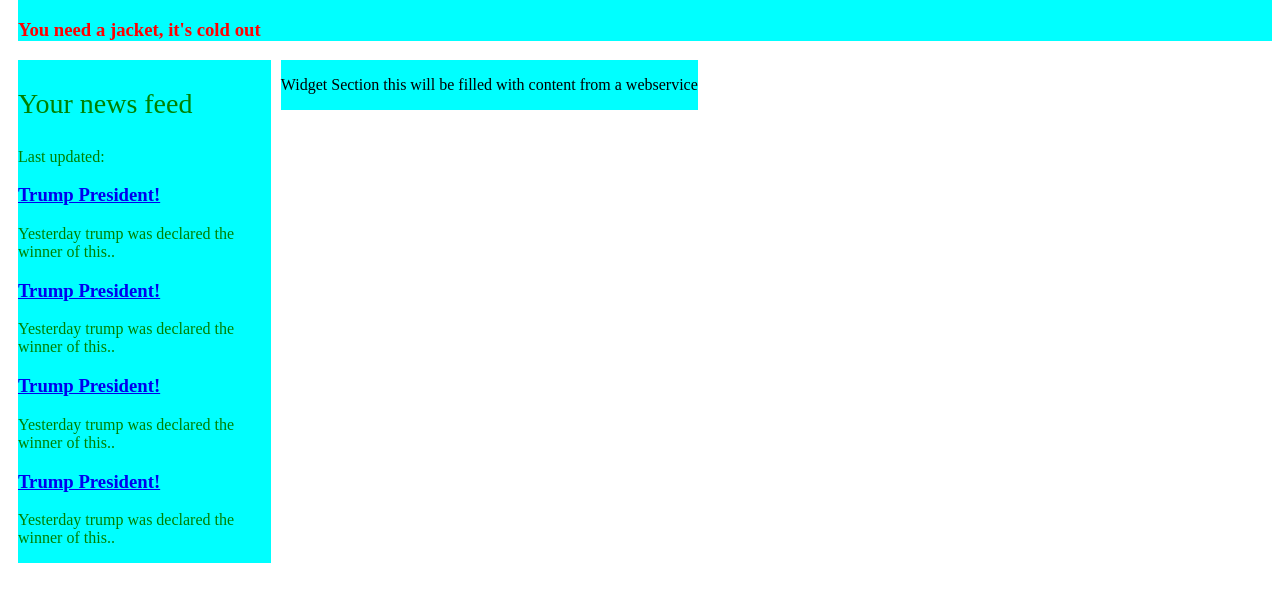
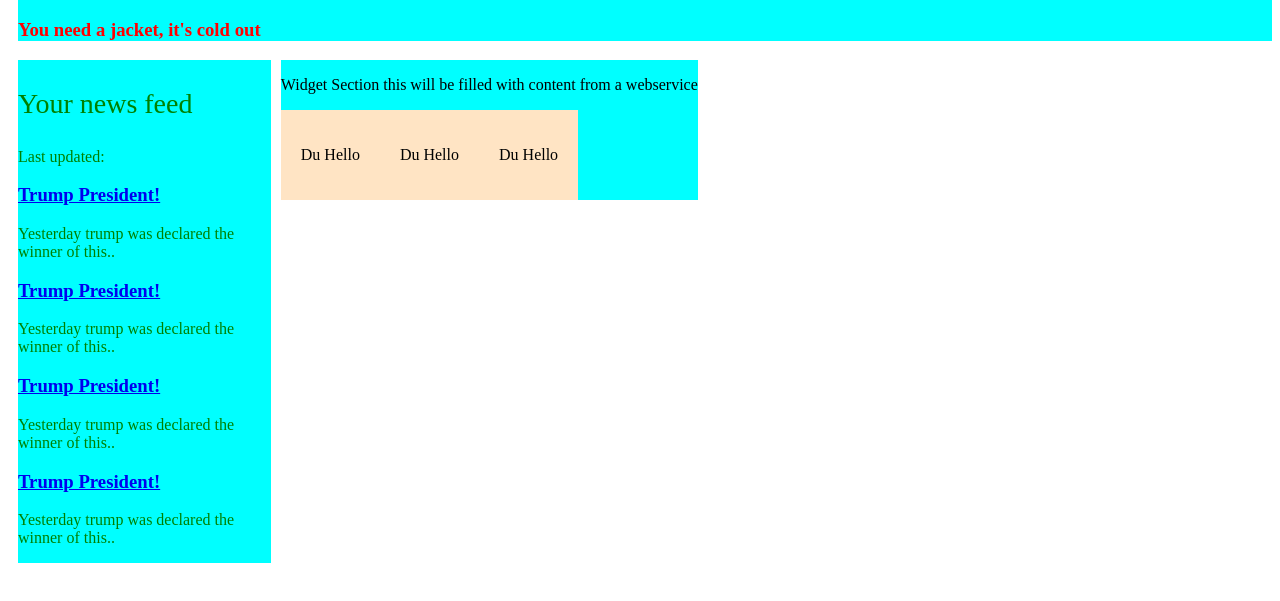
Before and after one commit to MabezDev/JSDashboard, a plain HTML site: page Client/index.html in a window 1280 px wide. Shown: the part 61-662 px from the top of the page. Drawn offline with Linux system fonts and the light colour scheme.

Commit message:
Added the start of widgets

```diff
--- a/Client/index.html
+++ b/Client/index.html
@@ -12,8 +12,8 @@
     <body>
         <header id="header">
             <div id="short_weather">
-                <h1 id= "welcome_message">Hello</h1>
-                <h3>You need a jacket, it's cold out</h3>
+                <h1 id="welcome_message">Hello</h1>
+                <h3 id="weather_one_line">You need a jacket, it's cold out</h3>
             </div>
         </header>
 
@@ -34,8 +34,17 @@
         </div>
         <div id="widget_grid">
             <p>Widget Section this will be filled with content from a webservice</p>
-            <div id="generatedbyjs">
+            <div class="widget_item">
                 <!-- Content for a widget here -->
+                <p>Du Hello</p>
+            </div>
+            <div class="widget_item">
+                <!-- Content for a widget here -->
+                <p>Du Hello</p>
+            </div>
+            <div class="widget_item">
+                <!-- Content for a widget here -->
+                <p>Du Hello</p>
             </div>
         </div>
 
--- a/Client/index.js
+++ b/Client/index.js
@@ -4,14 +4,17 @@
 
 
 
+function addWidgit() {
+
+}
 
 
 
 
 
-
-function init(){
+function init() {
    // on load set up components
+    console.log("Dashboard loading...");
 }
 
-window.addEventListener("load",init);
+window.addEventListener("load", init);
--- a/Client/main.css
+++ b/Client/main.css
@@ -22,6 +22,13 @@
     float: left;
 }
 
+.widget_item {
+    float: left;
+    padding: 20px;
+    background-color: bisque;
+    max-width: 40%;
+}
+
 .title {
     font-size: 21pt;
 }
```
Also changed, not shown: 1 other file.
